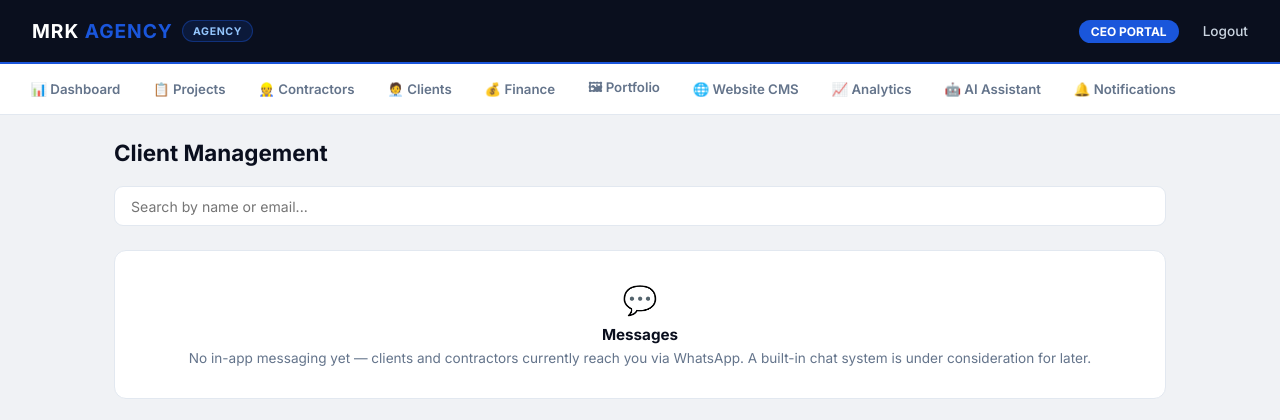
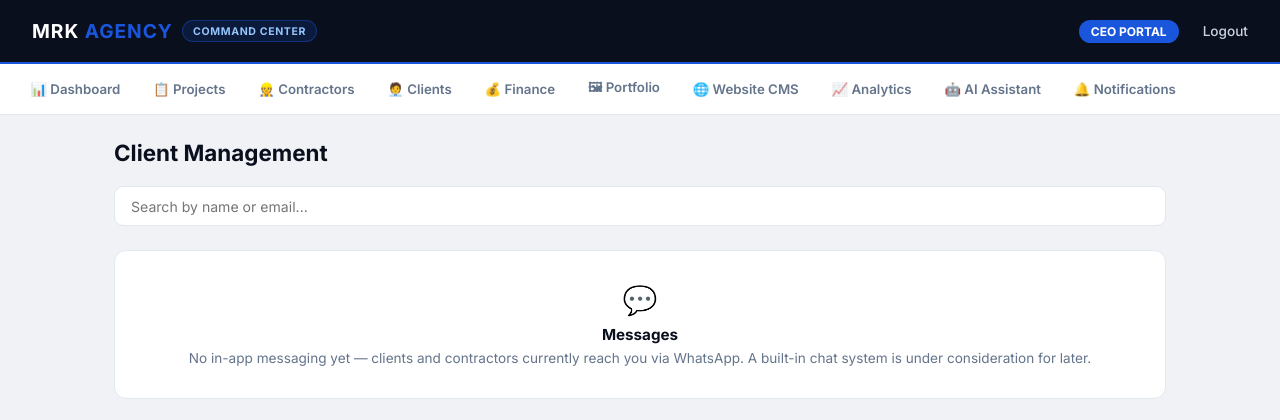
Before and after one commit to KhizarKhan714/MRK-AGENCY-, a Python web app: template templates/ceo_clients.html in a window 1280 px wide. Shown: the top 420 px of the page. Run offline with Jinja, Linux system fonts and the light colour scheme; the template is opened without the code that fills it, so the values that code supplies are empty.

Commit message:
Update ceo_nav.html

```diff
--- a/templates/ceo_nav.html
+++ b/templates/ceo_nav.html
@@ -6,7 +6,7 @@
 <nav class="ceo-topnav">
   <div class="ceo-brand-group">
     <a href="/" class="nav-brand">MRK <span>AGENCY</span></a>
-    <span class="division-badge">AGENCY</span>
+    <span class="division-badge">COMMAND CENTER</span>
   </div>
   <div class="nav-right">
     <span class="ceo-badge">CEO PORTAL</span>
```
